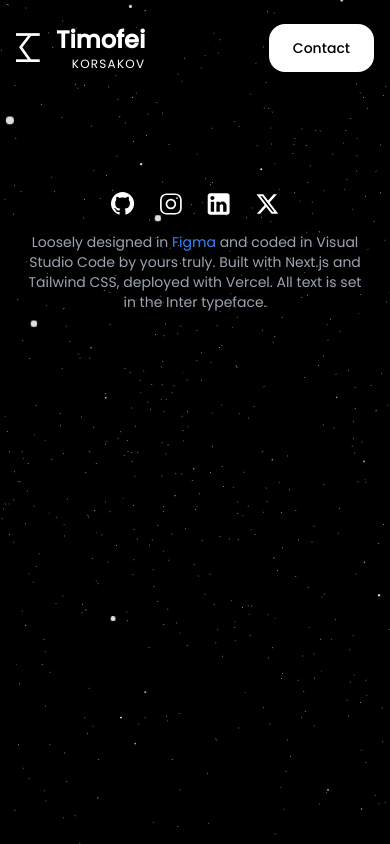
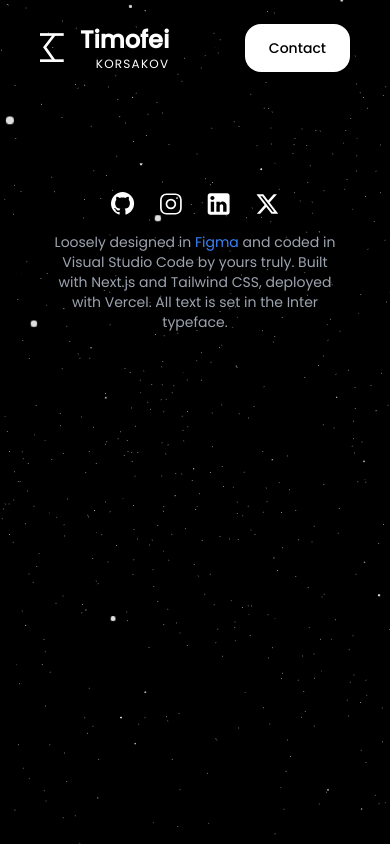
Before and after one commit to skmkqw/Portfolio, a Next.js app: page / in a window 390 px wide. Built offline with nearby package versions, Linux system fonts and the light colour scheme.

Commit message:
using Container

```diff
--- a/components/shared/Footer.tsx
+++ b/components/shared/Footer.tsx
@@ -1,14 +1,18 @@
-import { SocialIcons } from "@/components";
+import { Container, SocialIcons } from "@/components";
 
 export default function Footer() {
     return (
+        <Container>
             <footer className="w-full flex justify-center mt-24">
                 <div className="max-w-2xl text-center flex flex-col items-center">
                     <SocialIcons />
                     <p className="mt-4 text-sm text-gray-400 px-6">
-                    Loosely designed in <span className="text-blue-500">Figma</span> and coded in Visual Studio Code by yours truly. Built with Next.js and Tailwind CSS, deployed with Vercel. All text is set in the Inter typeface.
+                        Loosely designed in <span className="text-blue-500">Figma</span> and coded in Visual Studio Code
+                        by yours truly. Built with Next.js and Tailwind CSS, deployed with Vercel. All text is set in
+                        the Inter typeface.
                     </p>
                 </div>
             </footer>
+        </Container>
     );
 }
--- a/components/shared/Header.tsx
+++ b/components/shared/Header.tsx
@@ -1,26 +1,27 @@
-'use client';
+"use client";
 
-import {ButtonPrimary, Logo} from "@/components";
+import { ButtonPrimary, Container, Logo } from "@/components";
 
-export default function Header()
-{
-    function handleContactClick()
-    {
+export default function Header() {
+    function handleContactClick() {
         console.log("Contact button clicked");
     }
 
-    function handleAboutClick()
-    {
+    function handleAboutClick() {
         console.log("About button clicked");
     }
 
     return (
-        <header className={'px-4 sm:px-6 md:px-8 lg:px-12 xl:px-16 2xl:px-20 py-6 flex align-middle justify-between'}>
-            <Logo/>
-            <div className="flex align-middle gap-5">
-                <ButtonPrimary text="About me" handleClick={handleAboutClick} additionalStyles="hidden xs:block border border-gray-400 !text-white !bg-transparent hover:bg-gray-800"/>
-                <ButtonPrimary text="Contact" handleClick={handleContactClick}/>
-            </div>
-        </header>
+        <Container>
+            <header
+                className={"px-4 sm:px-6 md:px-8 lg:px-12 xl:px-16 2xl:px-20 py-6 flex align-middle justify-between"}>
+                <Logo />
+                <div className="flex align-middle gap-5">
+                    <ButtonPrimary text="About me" handleClick={handleAboutClick}
+                                   additionalStyles="hidden xs:block border border-gray-400 !text-white !bg-transparent hover:bg-gray-800" />
+                    <ButtonPrimary text="Contact" handleClick={handleContactClick} />
+                </div>
+            </header>
+        </Container>
     );
 }
--- a/components/shared/HeroSection.tsx
+++ b/components/shared/HeroSection.tsx
@@ -1,7 +1,11 @@
+import { Container } from "@/components";
+
 export default function HeroSection() {
     return (
-        <section>
+        <Container>
+            <section>
 
-        </section>
+            </section>
+        </Container>
     );
 }
```
Lines whose indentation alone changed are shown as unchanged.
